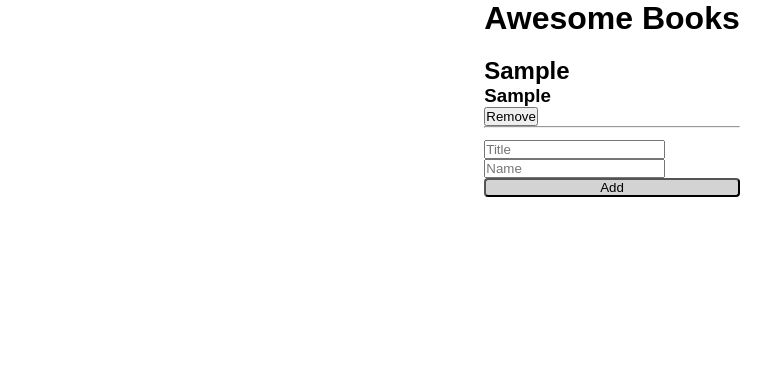
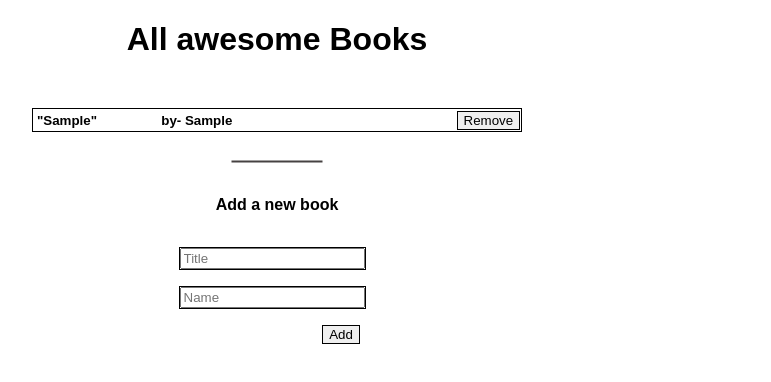
Before and after one commit to alicemirigo92/Awesome-book, a website: page index.html in a window 1280 px wide. Both pictures are taken after typing "Sample", "Sample" into the empty fields and a click on the button "Add". Shown: the whole page, without its empty margins (28-799 px from the left). Drawn offline with Linux system fonts and the light colour scheme.

Commit message:
Add changes

```diff
--- a/index.html
+++ b/index.html
@@ -4,13 +4,15 @@
   <meta charset="UTF-8">
   <meta http-equiv="X-UA-Compatible" content="IE=edge">
   <meta name="viewport" content="width=device-width, initial-scale=1.0">
-  <title>Awesome Books</title>
-  <link rel="stylesheet" href="./style.css">
+  <link rel="stylesheet" href="style.css">
+  <title>Awesome books</title>
 </head>
 <body>
-   <div id="book-collection">
-  <h1>Awesome Books</h1>
+<div id="book-collection">
+  <h1>All awesome Books</h1>
   <div id="book-list"></div>
+  <h4>Add a new book</h4>
+  <div class="line"></div>
   <form id="add-book-form">
     <label>
       <input type="text" id="book-title" name="book-title" placeholder="Title">
@@ -20,7 +22,6 @@
     </label>
     <button type="submit" id="add-button">Add</button>
   </form>
-
 </div>
 <script src="./trial.js"></script>
 </body>
--- a/style.css
+++ b/style.css
@@ -1,31 +1,88 @@
-* {
-  box-sizing: border-box;
+body {
+  font-family: Arial, sans-serif;
   padding: 0;
   margin: 0;
-  font-family: 'Poppins', sans-serif;
+  width: 610px;
+  height: min-content;
 }
 
-body {
-  display: flex;
-  flex-direction: column;
-  align-items: center;
-  gap: 10px;
+#book-collection {
+  text-align: center;
 }
 
 h1 {
-  margin-bottom: 20px;
+  margin-bottom: 50px;
 }
 
-form {
+#book-list {
+  width: 80%;
   display: flex;
+  margin: 0 auto;
+  flex-wrap: wrap;
+  justify-content: center;
+  border: 1px solid;
+}
+
+.book {
+  width: 30rem;
+  height: 1rem;
+  display: flex;
+  flex-direction: row;
+  flex-wrap: wrap;
+  align-items: center;
+  justify-content: space-between;
+  align-content: center;
+  padding: 3px;
+}
+
+.book:nth-child(even) {
+  background-color: lightgray;
+}
+
+#add-book-form {
+  display: flex;
+  margin-top: -5rem;
   flex-direction: column;
-  margin-top: 12px;
-  justify-content: space-evenly;
+  flex-wrap: wrap;
+  align-content: center;
+  gap: 1rem;
+  align-items: center;
 }
 
 #add-button {
-  cursor: pointer;
-  padding: 0 8px;
-  border-radius: 4px;
-  background-color: lightgrey;
+  margin-left: 8rem;
+  border: 1px solid;
 }
+
+#add-book-form label {
+  margin-right: 10px;
+  border: 1px solid;
+}
+
+h2 {
+  font-size: smaller;
+}
+
+#remove-button {
+  margin-left: 10rem;
+  margin-right: -0.2rem;
+  border: 1px solid;
+}
+
+h3 {
+  font-size: smaller;
+}
+
+h4 {
+  margin-top: 4rem;
+}
+
+.line {
+  height: 91px;
+  position: relative;
+  width: 2px;
+  top: -7.5rem;
+  rotate: 90deg;
+  left: 19rem;
+  background-color: #464242;
+}
--- a/trial.js
+++ b/trial.js
@@ -1,49 +1,67 @@
-let bookCollection = [];
-/* eslint-disable no-unused-vars */
+/* eslint-disable max-classes-per-file, arrow-parens */
 
-// load book collection from local storage
+class Book {
+  constructor(title, author, id) {
+    this.title = title;
+    this.author = author;
+    this.id = id;
+  }
+}
+
+class BookCollection {
+  constructor() {
+    this.collection = [];
+    this.load();
+  }
+
+  load() {
     if (localStorage.getItem('bookCollection')) {
-  bookCollection = JSON.parse(localStorage.getItem('bookCollection'));
+      this.collection = JSON.parse(localStorage.getItem('bookCollection')).map((book) => new Book(book.title, book.author, book.id));
     }
-function displayBooks() {
+  }
+
+  add(title, author) {
+    const newBook = new Book(title, author, Date.now());
+    this.collection.push(newBook);
+    localStorage.setItem('bookCollection', JSON.stringify(this.collection));
+  }
+
+  remove(id) {
+    this.collection = this.collection.filter((book) => book.id !== id);
+    localStorage.setItem('bookCollection', JSON.stringify(this.collection));
+  }
+
+  display() {
     const bookList = document.getElementById('book-list');
     bookList.innerHTML = '';
-  bookCollection.forEach((book) => {
+    this.collection.forEach((book) => {
       const bookDiv = document.createElement('div');
       bookDiv.classList.add('book');
       bookDiv.id = `book-${book.id}`;
       bookDiv.innerHTML = `
-      <h2 class="author-name">${book.author}</h2>
-      <h3 class="book-title">${book.title}</h3>
-      <button type="submit" id="remove-button" onClick="removeBookFromCollection(${book.id})">Remove</button>
-      <hr>
+            <h2 class="author-name">"${book.title}"</h2>
+            <h3 class="book-title">by- ${book.author}</h3>
+            <button type="submit" id="remove-button">Remove</button>
         `;
+      const removeButton = bookDiv.querySelector('#remove-button');
+      removeButton.addEventListener('click', () => {
+        this.remove(book.id);
+        bookDiv.remove();
+      });
       bookList.appendChild(bookDiv);
     });
   }
-displayBooks();
-function addBookToCollection(title, author) {
-  const newBook = {
-    id: Date.now(),
-    title,
-    author,
-  };
-  bookCollection.push(newBook);
-  localStorage.setItem('bookCollection', JSON.stringify(bookCollection));
-  displayBooks();
 }
+const bookCollection = new BookCollection();
+bookCollection.display();
 
-function removeBookFromCollection(id) {
-  bookCollection = bookCollection.filter((book) => book.id !== id);
-  localStorage.setItem('bookCollection', JSON.stringify(bookCollection));
-  displayBooks();
-}
 const addBookForm = document.getElementById('add-book-form');
 addBookForm.addEventListener('submit', (e) => {
   e.preventDefault();
   const bookTitle = document.getElementById('book-title').value;
   const authorName = document.getElementById('author-name').value;
-  addBookToCollection(bookTitle, authorName);
+  bookCollection.add(bookTitle, authorName);
   document.getElementById('book-title').value = '';
   document.getElementById('author-name').value = '';
+  bookCollection.display();
 });
```
Lines whose indentation alone changed are shown as unchanged.
